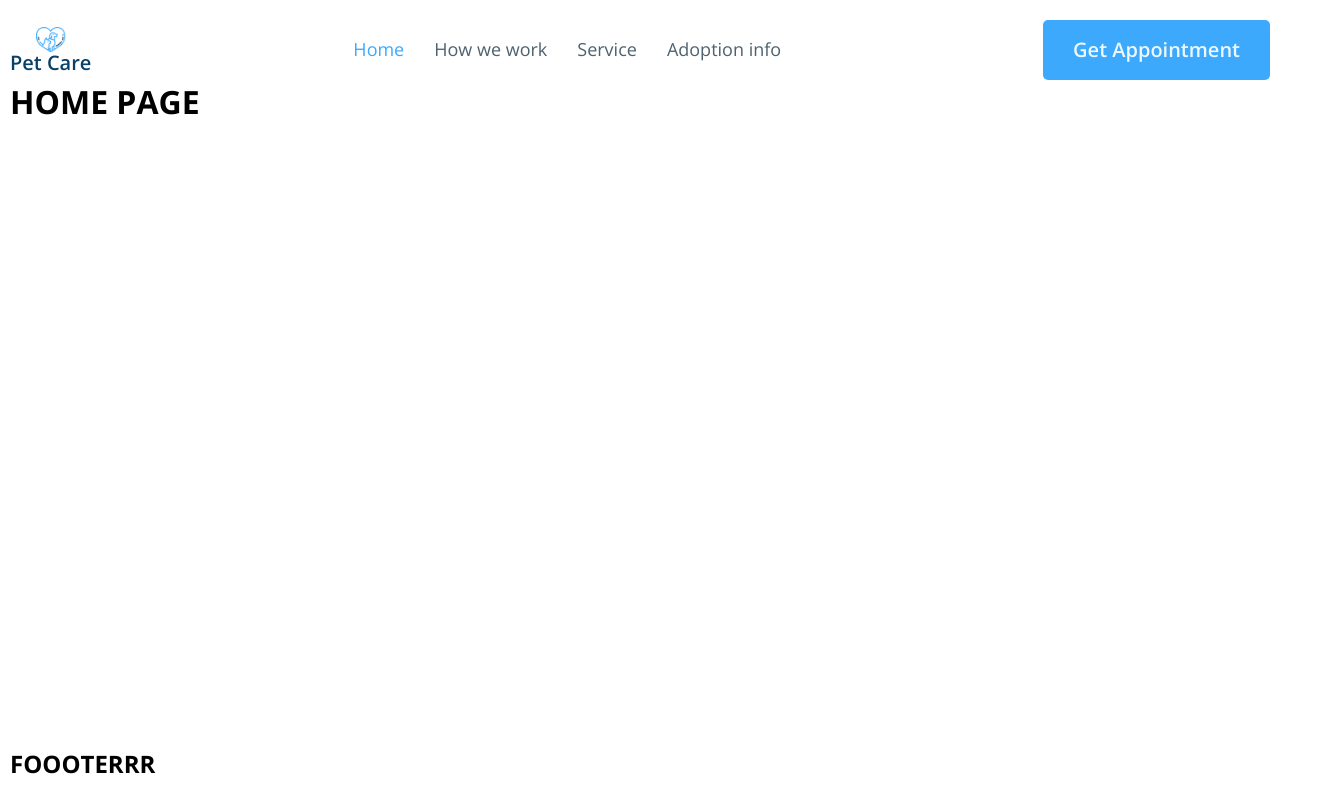
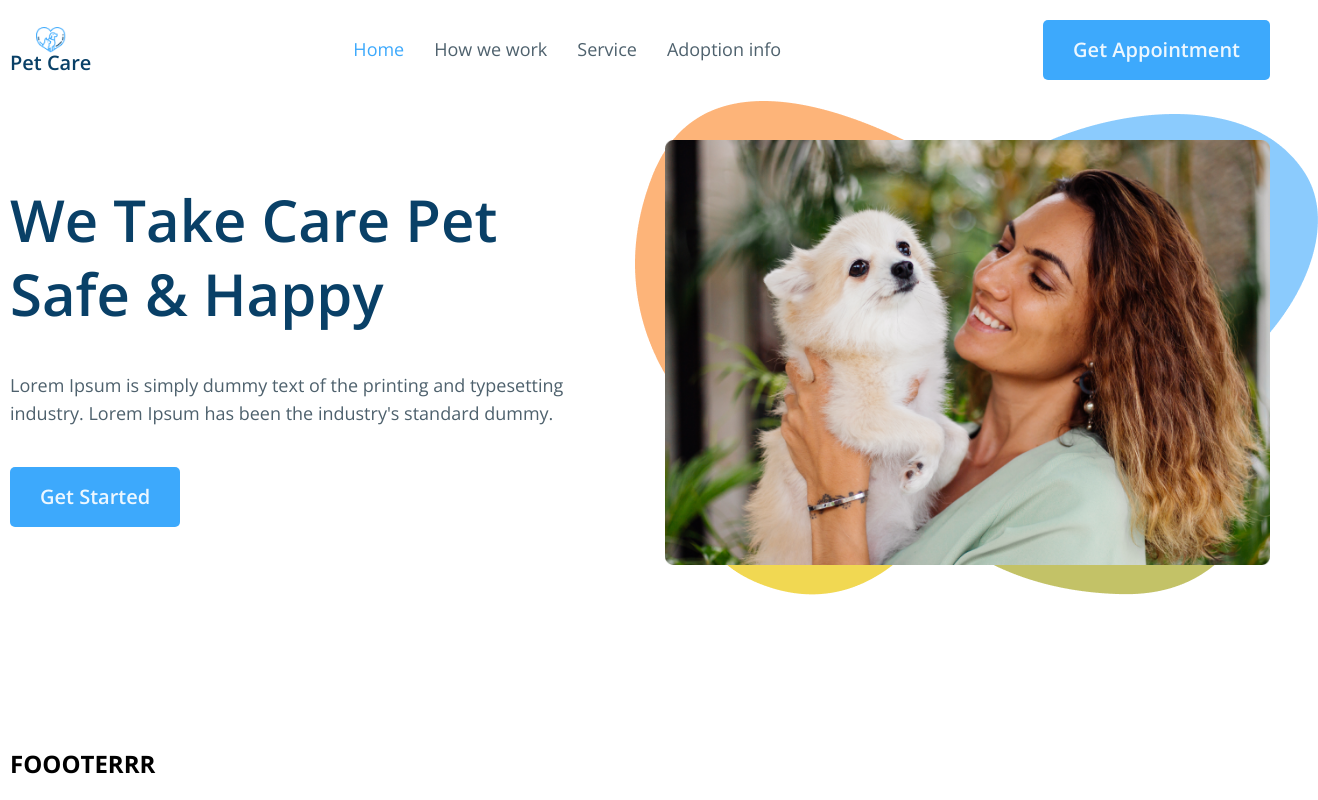
Before and after one commit to vasuldutschak/pet, a React (Vite) app: page / in a window 1280 px wide. Shown: the whole page, 1318 px wide, since content can reach past the window. Built offline with nearby package versions, Linux system fonts and the light colour scheme.

Commit message:
add take care section to main page

```diff
--- a/src/pages/Home.jsx
+++ b/src/pages/Home.jsx
@@ -1,6 +1,10 @@
+import TakeCareSection from "../modules/take_care_section/TakeCareSection.jsx";
+
 function Home(props) {
     return (
-        <h1>HOME PAGE</h1>
+        <>
+            <TakeCareSection/>
+        </>
     );
 }
 
```
